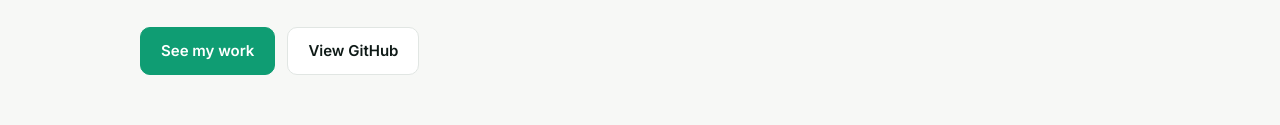
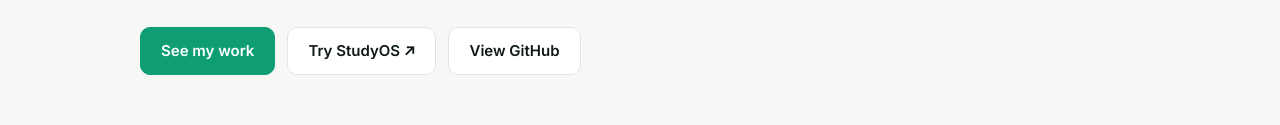
Before and after one commit to srsuchard/srsuchard.github.io, a plain HTML site: page index.html in a window 1280 px wide. Shown: the part 545-670 px from the top of the page. Drawn offline with Linux system fonts and the light colour scheme; no server answers.

Commit message:
Add StudyOS link to hero
Co-Authored-By: Claude Sonnet 5.5 <noreply@anthropic.com>

```diff
--- a/index.html
+++ b/index.html
@@ -119,6 +119,7 @@ footer a:hover{color:var(--accent)}
     <p class="lead">I build apps, tools, and hardware that solve real problems for students and makers — from learning platforms to a 3D-printed NFC puck that locks your distracting apps.</p>
     <div class="cta">
       <a class="btn primary" href="#projects">See my work</a>
+      <a class="btn" href="https://studyos-neon-phi.vercel.app/" target="_blank" rel="noopener">Try StudyOS ↗</a>
       <a class="btn" href="https://github.com/srsuchard" target="_blank" rel="noopener">View GitHub</a>
     </div>
     <div class="stats">
@@ -176,7 +177,7 @@ const USER = "srsuchard";
 
 // Edit this list to change what's featured.
 const FEATURED = [
-  {name:"StudyOS", desc:"A study operating system for students, deployed on Vercel.", tags:["TypeScript","Web app"], live:"https://studyos-neon-phi.vercel.app"},
+  {name:"StudyOS", desc:"A study operating system for students, deployed on Vercel.", tags:["TypeScript","Web app"], live:"https://studyos-neon-phi.vercel.app/"},
   {name:"LifeOS", desc:"An AI-powered personal operating system that organizes tasks, schedules, projects, goals, and deadlines in one place.", tags:["Swift","AI","Productivity"], live:"https://lifeos-teal-nine.vercel.app"},
   {name:"Anchor", desc:"Open-source, 3D-printed NFC puck that physically locks distracting apps until you tap your phone to it again. No software toggle, no subscription.", tags:["Swift","Hardware","NFC"]},
   {name:"LearnTrace", desc:"Evidence-based learning platform for the AI era. Students document process, AI use, and reflections; teachers verify understanding without AI detectors.", tags:["TypeScript","EdTech"]},
```
